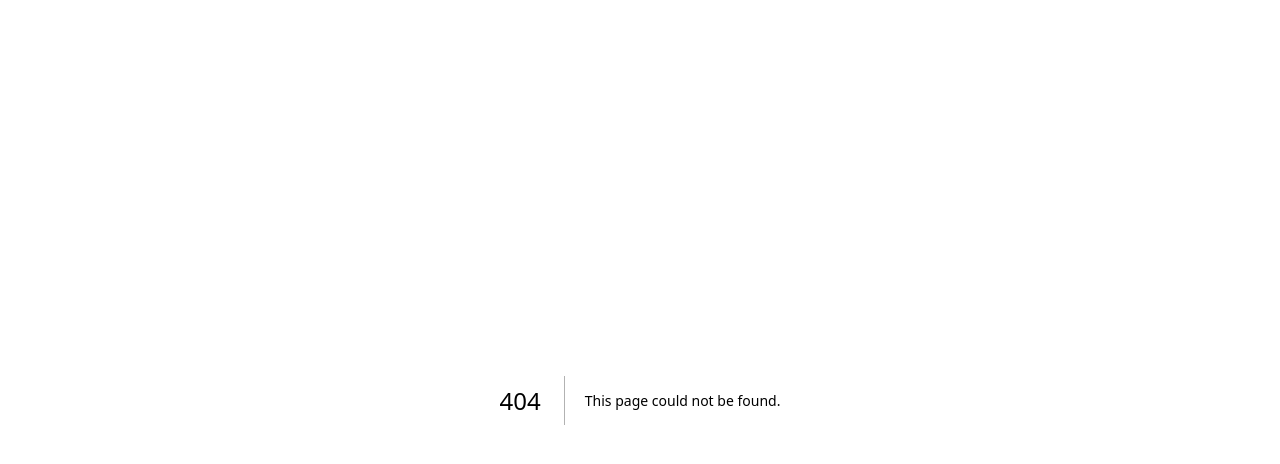
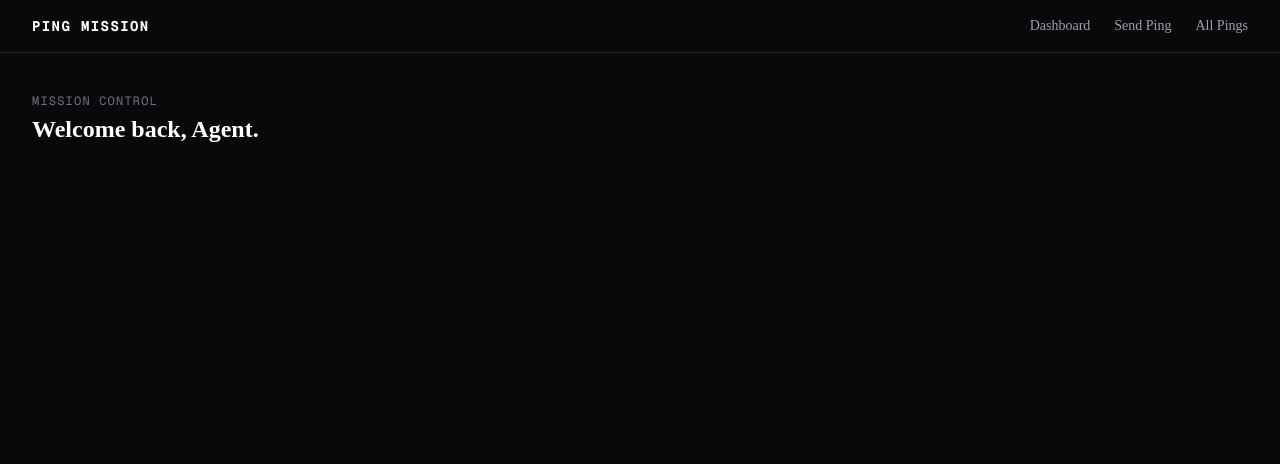
Before and after one commit to MarkLouisEllis/james-bond, a Next.js app: page /dashboard in a window 1280 px wide. Before the commit this address had no page. Shown: the top 464 px of the page. Built offline with nearby package versions, Linux system fonts and the light colour scheme; no server answers.

Commit message:
create dashboard,nav and landing page

```diff
--- /dev/null
+++ b/src/app/dashboard/page.tsx
@@ -0,0 +1,17 @@
+import { currentUser } from '@clerk/nextjs/server';
+import Nav from '@/components/Nav';
+
+export default async function DashboardPage() {
+  const user = await currentUser();
+  const name = user?.firstName ?? 'Agent';
+
+  return (
+    <div className="min-h-screen bg-zinc-950 text-white">
+      <Nav />
+      <main className="px-8 py-10">
+        <p className="text-xs font-mono tracking-widest text-zinc-500 uppercase">Mission Control</p>
+        <h1 className="mt-1 text-2xl font-bold">Welcome back, {name}.</h1>
+      </main>
+    </div>
+  );
+}
--- a/src/app/page.tsx
+++ b/src/app/page.tsx
@@ -1,65 +1,41 @@
-import Image from 'next/image';
+import { auth } from '@clerk/nextjs/server';
+import { redirect } from 'next/navigation';
+import Link from 'next/link';
 
-export default function Home() {
+export default async function HomePage() {
+  const { userId } = await auth();
+
+  if (userId) {
+    redirect('/dashboard');
+  }
+
   return (
-    <div className="flex flex-col flex-1 items-center justify-center bg-zinc-50 font-sans dark:bg-black">
-      <main className="flex flex-1 w-full max-w-3xl flex-col items-center justify-between py-32 px-16 bg-white dark:bg-black sm:items-start">
-        <Image
-          className="dark:invert"
-          src="/next.svg"
-          alt="Next.js logo"
-          width={100}
-          height={20}
-          priority
-        />
-        <div className="flex flex-col items-center gap-6 text-center sm:items-start sm:text-left">
-          <h1 className="max-w-xs text-3xl font-semibold leading-10 tracking-tight text-black dark:text-zinc-50">
-            To get started, edit the page.tsx file.
-          </h1>
-          <p className="max-w-md text-lg leading-8 text-zinc-600 dark:text-zinc-400">
-            Looking for a starting point or more instructions? Head over to{' '}
-            <a
-              href="https://vercel.com/templates?framework=next.js&utm_source=create-next-app&utm_medium=appdir-template-tw&utm_campaign=create-next-app"
-              className="font-medium text-zinc-950 dark:text-zinc-50"
-            >
-              Templates
-            </a>{' '}
-            or the{' '}
-            <a
-              href="https://nextjs.org/learn?utm_source=create-next-app&utm_medium=appdir-template-tw&utm_campaign=create-next-app"
-              className="font-medium text-zinc-950 dark:text-zinc-50"
-            >
-              Learning
-            </a>{' '}
-            center.
-          </p>
-        </div>
-        <div className="flex flex-col gap-4 text-base font-medium sm:flex-row">
-          <a
-            className="flex h-12 w-full items-center justify-center gap-2 rounded-full bg-foreground px-5 text-background transition-colors hover:bg-[#383838] dark:hover:bg-[#ccc] md:w-[158px]"
-            href="https://vercel.com/new?utm_source=create-next-app&utm_medium=appdir-template-tw&utm_campaign=create-next-app"
-            target="_blank"
-            rel="noopener noreferrer"
-          >
-            <Image
-              className="dark:invert"
-              src="/vercel.svg"
-              alt="Vercel logomark"
-              width={16}
-              height={16}
-            />
-            Deploy Now
-          </a>
-          <a
-            className="flex h-12 w-full items-center justify-center rounded-full border border-solid border-black/[.08] px-5 transition-colors hover:border-transparent hover:bg-black/[.04] dark:border-white/[.145] dark:hover:bg-[#1a1a1a] md:w-[158px]"
-            href="https://nextjs.org/docs?utm_source=create-next-app&utm_medium=appdir-template-tw&utm_campaign=create-next-app"
-            target="_blank"
-            rel="noopener noreferrer"
-          >
-            Documentation
-          </a>
-        </div>
-      </main>
-    </div>
+    <main className="flex min-h-screen flex-col items-center justify-center bg-zinc-950 px-6 text-center">
+      <div className="mb-2 text-xs font-mono tracking-widest text-zinc-500 uppercase">
+        Classified — Eyes Only
+      </div>
+
+      <h1 className="mt-4 text-5xl font-bold tracking-tight text-white">Ping Mission</h1>
+
+      <p className="mt-4 max-w-sm text-zinc-400">
+        Send encrypted location pings. Reply to form a trail. All transmissions are agent-scoped and
+        secured.
+      </p>
+
+      <div className="mt-10 flex gap-4">
+        <Link
+          href="/sign-in"
+          className="rounded-lg bg-zinc-100 px-6 py-2.5 text-sm font-semibold text-zinc-900 transition hover:bg-white"
+        >
+          Sign In
+        </Link>
+        <Link
+          href="/sign-up"
+          className="rounded-lg border border-zinc-700 px-6 py-2.5 text-sm font-semibold text-zinc-100 transition hover:border-zinc-500 hover:text-white"
+        >
+          Create Account
+        </Link>
+      </div>
+    </main>
   );
 }
--- /dev/null
+++ b/src/components/Nav.tsx
@@ -0,0 +1,34 @@
+import { UserButton } from '@clerk/nextjs';
+import Link from 'next/link';
+
+const navLinks = [
+  { href: '/dashboard', label: 'Dashboard' },
+  { href: '/send-ping', label: 'Send Ping' },
+  { href: '/all-pings', label: 'All Pings' },
+];
+
+export default function Nav() {
+  return (
+    <nav className="flex items-center justify-between border-b border-zinc-800 bg-zinc-950 px-8 py-4">
+      <Link
+        href="/dashboard"
+        className="font-mono text-sm font-bold tracking-widest text-white uppercase"
+      >
+        Ping Mission
+      </Link>
+
+      <div className="flex items-center gap-6">
+        {navLinks.map(({ href, label }) => (
+          <Link
+            key={href}
+            href={href}
+            className="text-sm text-zinc-400 transition hover:text-white"
+          >
+            {label}
+          </Link>
+        ))}
+        <UserButton />
+      </div>
+    </nav>
+  );
+}
```
